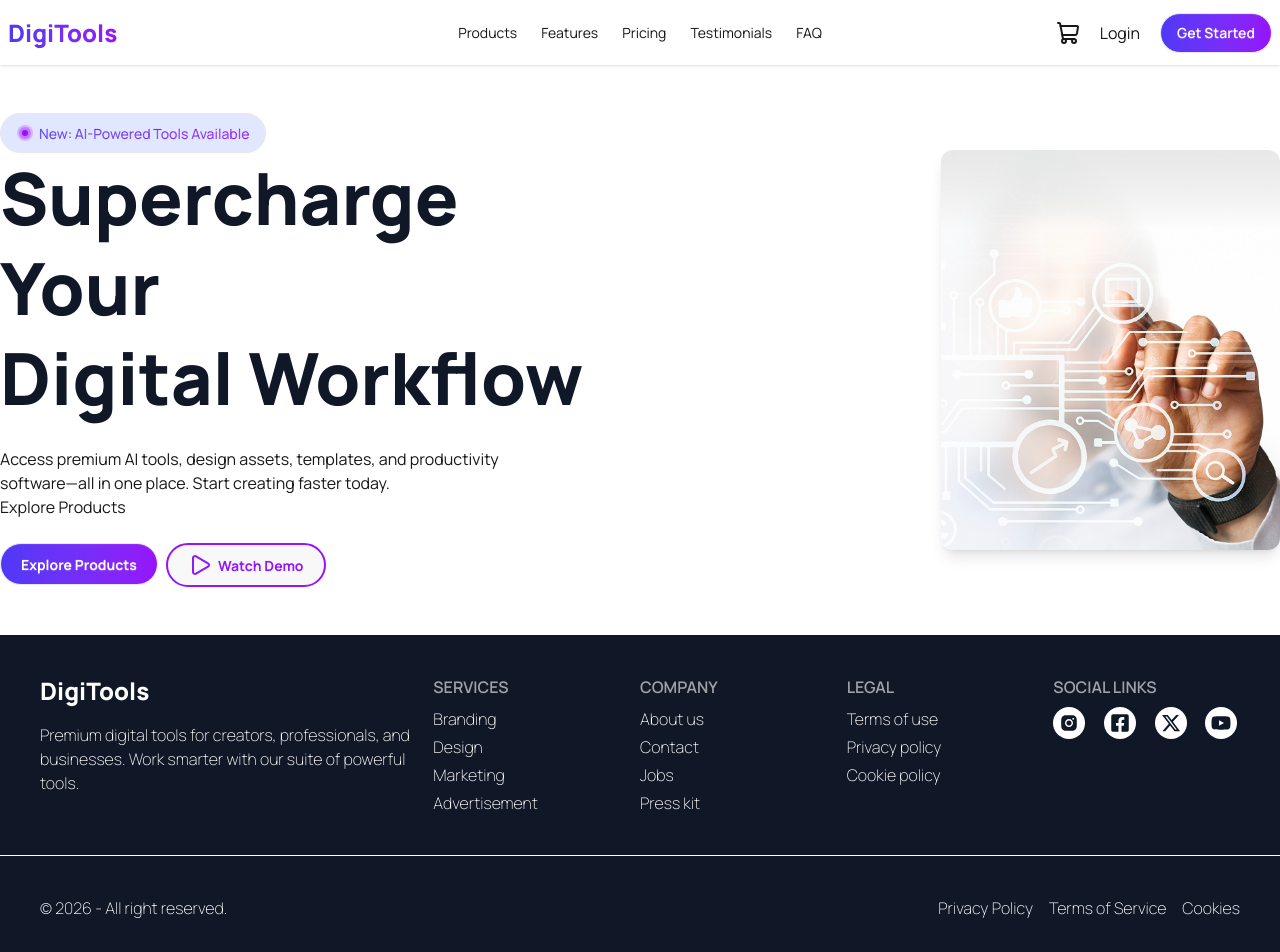
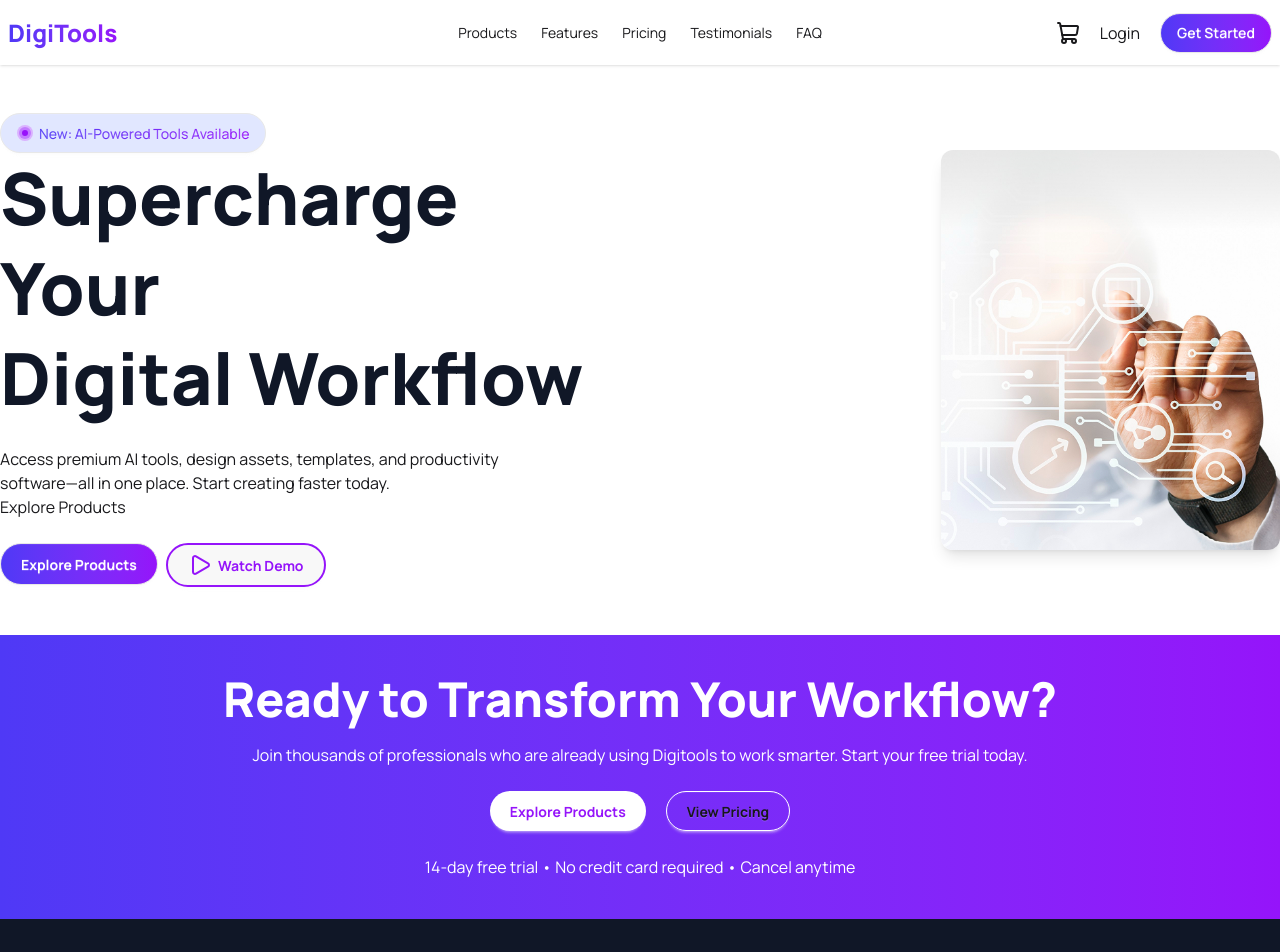
Before and after one commit to CoderRuhulAmin/PH-B13-A06, a React (Vite) app: page / in a window 1280 px wide. Shown: the top 952 px of the page. Built offline with nearby package versions, Linux system fonts and the light colour scheme.

Commit message:
Workflow Section is done

```diff
--- a/src/App.jsx
+++ b/src/App.jsx
@@ -2,6 +2,8 @@ import './App.css'
 import Hero from './modules/hero/Hero'
 import Navbar from './modules/navbar/Navbar'
 import Footer from './modules/footer/Footer'
+import Workflow from './modules/workflow/Workflow'
+
 
 
 
@@ -15,6 +17,10 @@ function App() {
         <Navbar />
         <Hero />
       </header>
+      <main>
+
+        <Workflow />
+      </main>
 
       <Footer/>
     </>
--- /dev/null
+++ b/src/modules/workflow/Workflow.jsx
@@ -0,0 +1,22 @@
+import React from 'react';
+
+const Workflow = () => {
+    return (
+        <section className='main-section w-full py-10 bg-linear-to-r from-[#4F39F6] to-[#9514FA] text-white'>
+            <div className="container mx-auto space-y-5">
+                <h2 className='text-5xl font-extrabold text-center'>Ready to Transform Your Workflow?</h2>
+                <p className='text-center'>Join thousands of professionals who are already using Digitools to work smarter. Start your free trial today.</p>
+                <div className='flex justify-center items-center'>
+                    <div className='flex justify-center items-center gap-5 rounded-full px-1 py-1'>
+                        <button className={`btn border-base-100 hover:opacity-75 font-bold rounded-3xl px-5 py-4 ${`border-0 bg-base-100 text-[#9514FA]`}`}>Explore Products</button>
+                        <button className={`btn border-base-100 hover:opacity-75 font-bold rounded-3xl px-5 py-4 ${`border bg-transparent`}`}>View Pricing</button>
+                    </div>
+                </div>
+                <p className='text-center'>14-day free trial • No credit card required • Cancel anytime</p>
+
+            </div>
+        </section>
+    );
+};
+
+export default Workflow;
```
